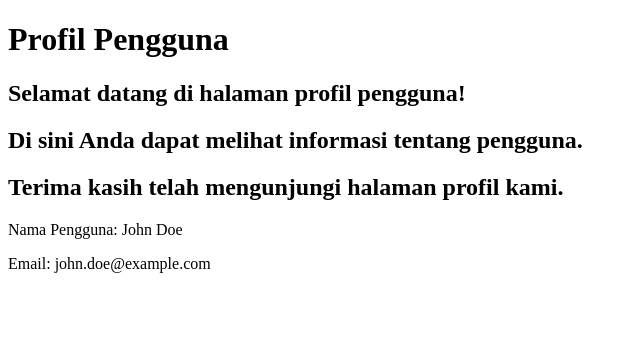
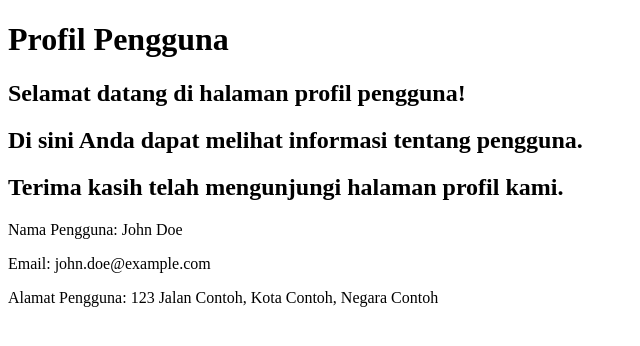
Before and after one commit to fabianabiboy14-pixel/Project-Kelompok-1-PANEN-, a plain HTML site: page profile.html in a window 1280 px wide. Shown: the whole page, without its empty margins (0-640 px from the left). Drawn offline with Linux system fonts and the light colour scheme.

Commit message:
menambahkan alamat di profile.html

```diff
--- a/profile.html
+++ b/profile.html
@@ -17,5 +17,9 @@
         <p>Nama Pengguna: John Doe</p>
         <p>Email: john.doe@example.com</p>
     </div>
+
+    <div>
+        Alamat Pengguna: 123 Jalan Contoh, Kota Contoh, Negara Contoh
+    </div>
 </body>
 </html>
```
